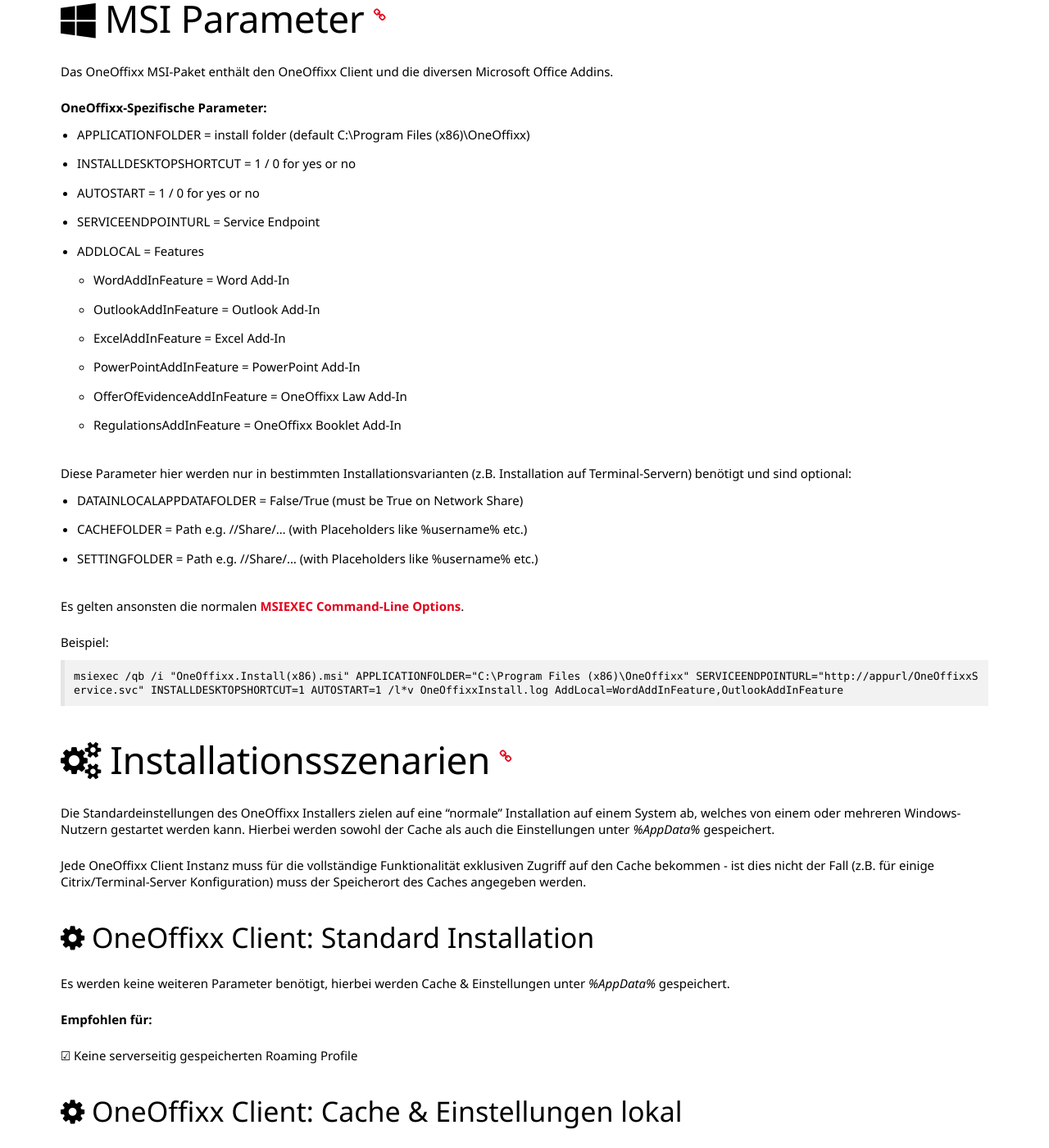
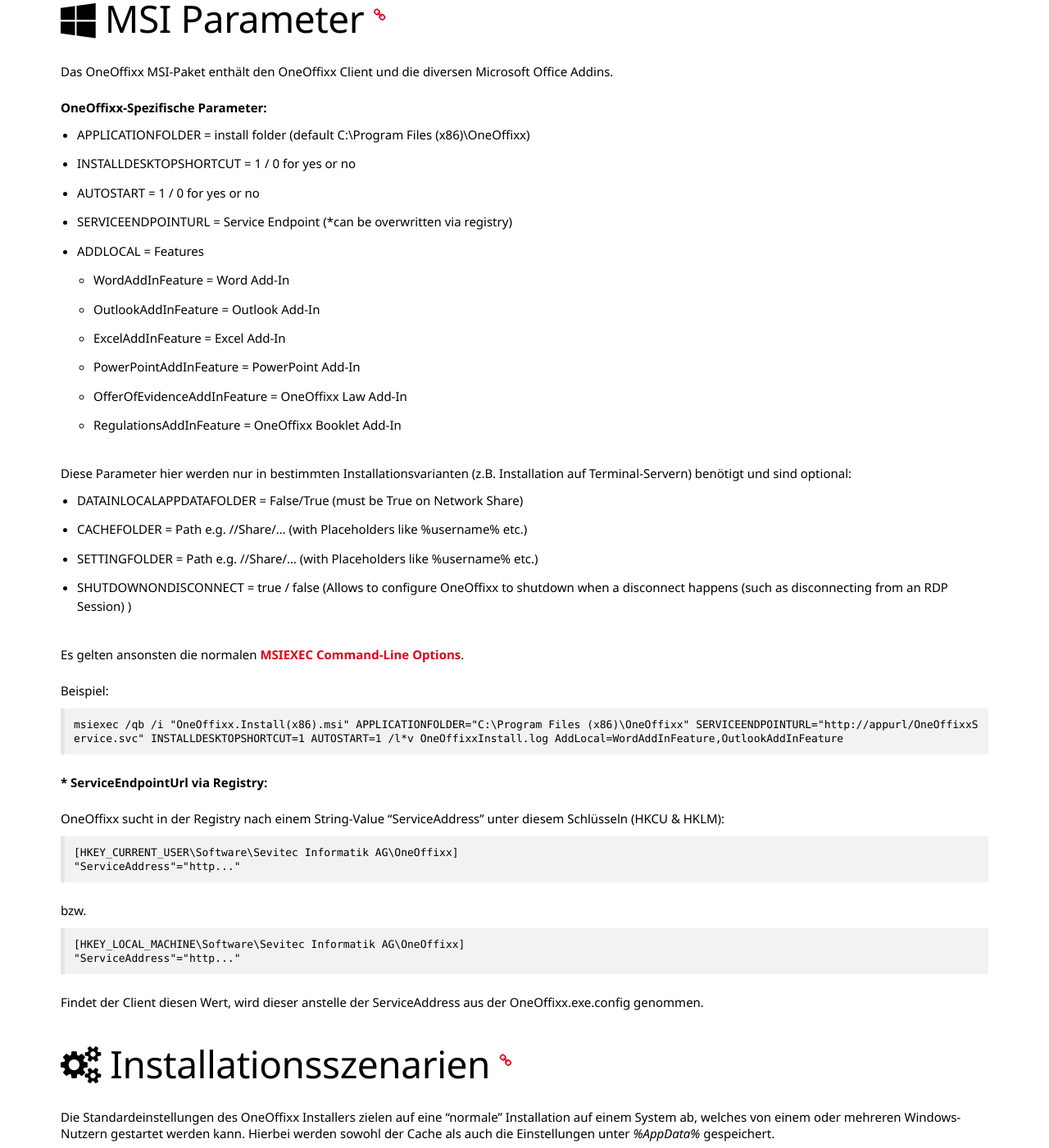
Before and after one commit to primesoft-group/oneoffixx-docs, a Jekyll site: the page built from _pages/install/de/client.md, in a window 1280 px wide and 1400 px high, scrolled down 1374 px. Shown: the whole window at 82% size. Built offline with Jekyll 4.4.1, drawn with Linux system fonts in a browser that asks for light colours; nearby versions of some CDN libraries; some web fonts are replaced.

Commit message:
serviceendpoint via registry

```diff
--- a/_pages/install/de/client.md
+++ b/_pages/install/de/client.md
@@ -53,7 +53,7 @@
 * APPLICATIONFOLDER = install folder (default C:\Program Files (x86)\OneOffixx)
 * INSTALLDESKTOPSHORTCUT = 1 / 0 for yes or no
 * AUTOSTART = 1 / 0 for yes or no
-* SERVICEENDPOINTURL = Service Endpoint
+* SERVICEENDPOINTURL = Service Endpoint (*can be overwritten via registry)
 * ADDLOCAL = Features
     * WordAddInFeature = Word Add-In
     * OutlookAddInFeature = Outlook Add-In
@@ -67,12 +67,27 @@
 * DATAINLOCALAPPDATAFOLDER = False/True (must be True on Network Share)
 * CACHEFOLDER = Path e.g. //Share/... (with Placeholders like %username% etc.)
 * SETTINGFOLDER = Path e.g. //Share/... (with Placeholders like %username% etc.)
+* SHUTDOWNONDISCONNECT = true / false (Allows to configure OneOffixx to shutdown when a disconnect happens (such as disconnecting from an RDP Session) )
 
 Es gelten ansonsten die normalen __[MSIEXEC Command-Line Options](https://msdn.microsoft.com/en-us/library/windows/desktop/aa367988%28v=vs.85%29.aspx?f=255&MSPPError=-2147217396)__.
 
 Beispiel:
 
     msiexec /qb /i "OneOffixx.Install(x86).msi" APPLICATIONFOLDER="C:\Program Files (x86)\OneOffixx" SERVICEENDPOINTURL="http://appurl/OneOffixxService.svc" INSTALLDESKTOPSHORTCUT=1 AUTOSTART=1 /l*v OneOffixxInstall.log AddLocal=WordAddInFeature,OutlookAddInFeature
+
+__\* ServiceEndpointUrl via Registry:__
+
+OneOffixx sucht in der Registry nach einem String-Value "ServiceAddress" unter diesem Schlüsseln (HKCU & HKLM):
+
+    [HKEY_CURRENT_USER\Software\Sevitec Informatik AG\OneOffixx]
+    "ServiceAddress"="http..."
+
+bzw.
+
+    [HKEY_LOCAL_MACHINE\Software\Sevitec Informatik AG\OneOffixx]
+    "ServiceAddress"="http..."
+
+Findet der Client diesen Wert, wird dieser anstelle der ServiceAddress aus der OneOffixx.exe.config genommen.
 
 ## <i class="fa fa-cogs" aria-hidden="true"></i> Installationsszenarien {% include anchor.html name="install" %}
 
```
